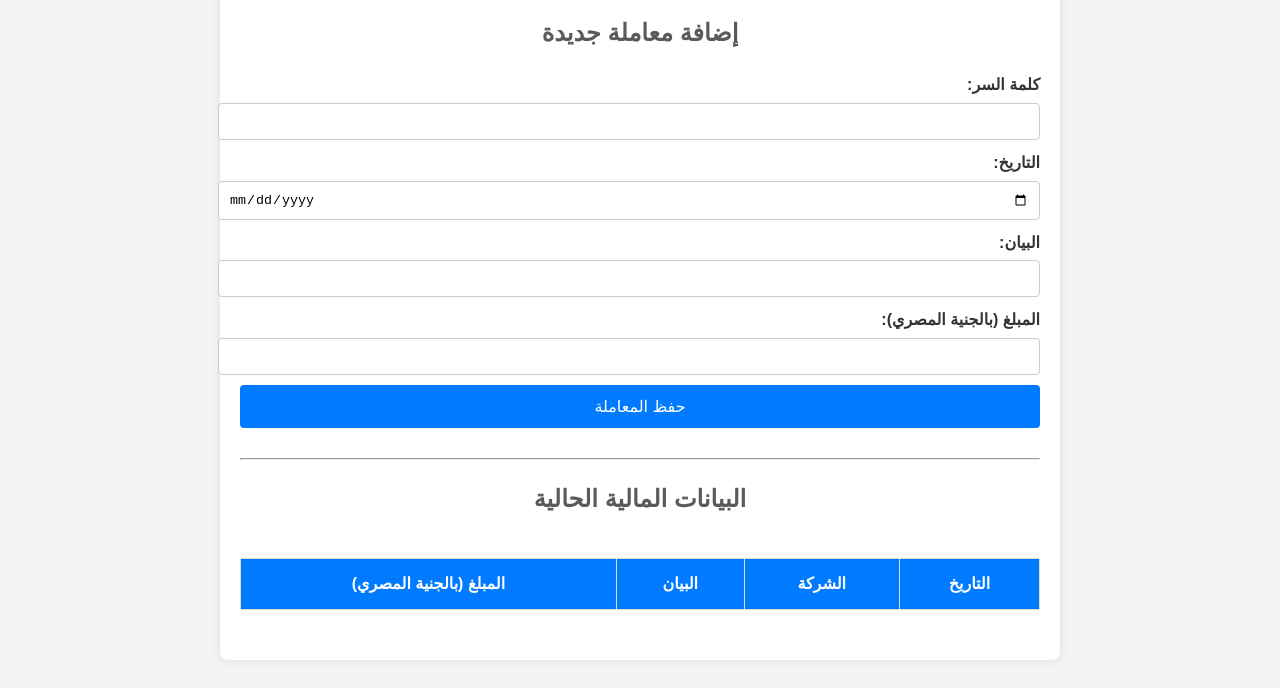
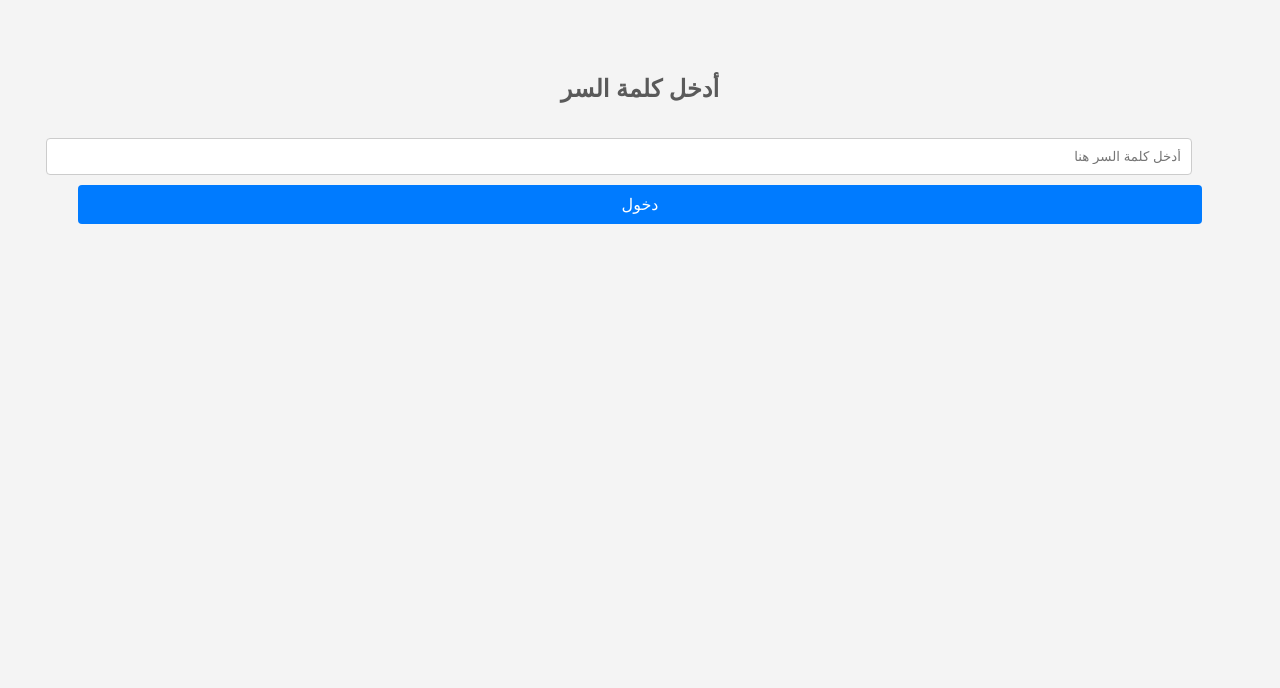
Before and after one commit to aliismail399/TotokGO, a plain HTML site: page index.html in a window 1280 px wide. Shown: the part 128-816 px from the top of the page. Drawn offline with Linux system fonts and the light colour scheme; no server answers.

Commit message:
index.html

```diff
--- a/index.html
+++ b/index.html
@@ -7,6 +7,9 @@
     <style>
         body { font-family: Arial, sans-serif; background-color: #f4f4f4; color: #333; line-height: 1.6; padding: 20px; }
         .container { max-width: 800px; margin: auto; background: #fff; padding: 20px; border-radius: 8px; box-shadow: 0 0 10px rgba(0, 0, 0, 0.1); }
+        #login-container { text-align: center; padding: 50px; margin-top: 100px; }
+        #login-container input { padding: 10px; margin: 10px; border: 1px solid #ccc; border-radius: 4px; }
+        #login-container button { background-color: #007bff; color: white; padding: 10px 20px; border: none; border-radius: 4px; cursor: pointer; }
         h1, h2 { text-align: center; color: #5a5a5a; }
         .form-section, .data-section { margin-bottom: 30px; }
         label { display: block; margin-bottom: 5px; font-weight: bold; }
@@ -19,11 +22,20 @@
         #data-table th, #data-table td { border: 1px solid #ddd; padding: 12px; text-align: center; }
         #data-table th { background-color: #007bff; color: white; }
         #loading { text-align: center; margin-top: 20px; font-style: italic; color: #666; }
+        #content { display: none; }
     </style>
 </head>
 <body>
 
-    <div class="container">
+    <div id="login-container">
+        <h2>أدخل كلمة السر</h2>
+        <input type="password" id="passwordInput" placeholder="أدخل كلمة السر هنا">
+        <br>
+        <button onclick="checkPassword()">دخول</button>
+        <p id="error-message" style="color: red;"></p>
+    </div>
+
+    <div id="content" class="container">
         <h1>إدارة حسابات شركة Toktok Go</h1>
 
         <div class="form-section">
@@ -35,13 +47,11 @@
                 <label for="date">التاريخ:</label>
                 <input type="date" id="date" name="التاريخ" required>
 
-                <input type="hidden" name="الشركة" value="Toktok Go">
-
                 <label for="description">البيان:</label>
                 <input type="text" id="description" name="البيان" required>
 
                 <label for="amount">المبلغ (بالجنية المصري):</label>
-                <input type="number" id="amount" name="المبلغ" required>
+                <input type="number" id="amount" name="المبلغ (بالجنية المصري)" required>
 
                 <button type="submit">حفظ المعاملة</button>
             </form>
@@ -58,20 +68,35 @@
                     <thead>
                         <tr>
                             <th>التاريخ</th>
-                            <th>الشركة</th>
                             <th>البيان</th>
                             <th>المبلغ (بالجنية المصري)</th>
                         </tr>
                     </thead>
                     <tbody>
-                    </tbody>
+                        </tbody>
                 </table>
             </div>
         </div>
     </div>
 
     <script>
-        const webAppUrl = 'https://script.google.com/macros/s/AKfycbwnLyVVofaBU6JZaQRS7fzc7WMmZYweBSvHD3SLrACxRNAJYlAKElbsMW4MIRF90DE/exec';
+        // CLIENT-SIDE PASSWORD (for displaying data only - NOT SECURE)
+        const displayPassword = '1234';
+
+        function checkPassword() {
+            const password = document.getElementById('passwordInput').value;
+            const errorMessage = document.getElementById('error-message');
+
+            if (password === displayPassword) {
+                document.getElementById('login-container').style.display = 'none';
+                document.getElementById('content').style.display = 'block';
+                fetchAndRenderData(); // Load data after successful login
+            } else {
+                errorMessage.textContent = 'كلمة السر غير صحيحة. حاول مرة أخرى.';
+            }
+        }
+
+        const webAppUrl = 'https://script.google.com/macros/s/AKfycbwUkwtT2HyUTa1BZ1MHzrBTP4oNmvLjFA0vjpupBXmPXUkylp0sUDKm-HcPHnDCmw/exec';
 
         async function fetchAndRenderData() {
             const loading = document.getElementById('loading');
@@ -81,7 +106,7 @@
                 const data = await response.json();
 
                 const tableBody = document.querySelector('#data-table tbody');
-                tableBody.innerHTML = '';
+                tableBody.innerHTML = ''; // Clear previous data
 
                 if (data.length > 1) {
                     for (let i = 1; i < data.length; i++) {
@@ -93,9 +118,8 @@
 
                         tr.innerHTML = `
                             <td>${formattedDate}</td>
-                            <td>${row['الشركة']}</td>
                             <td>${row['البيان']}</td>
-                            <td>${row['المبلغ']}</td>
+                            <td>${row['المبلغ (بالجنية المصري)']}</td>
                         `;
                         tableBody.appendChild(tr);
                     }
@@ -130,8 +154,6 @@
                 statusDiv.textContent = 'حدث خطأ في الاتصال.';
             }
         });
-
-        document.addEventListener('DOMContentLoaded', fetchAndRenderData);
     </script>
 </body>
 </html>
```
